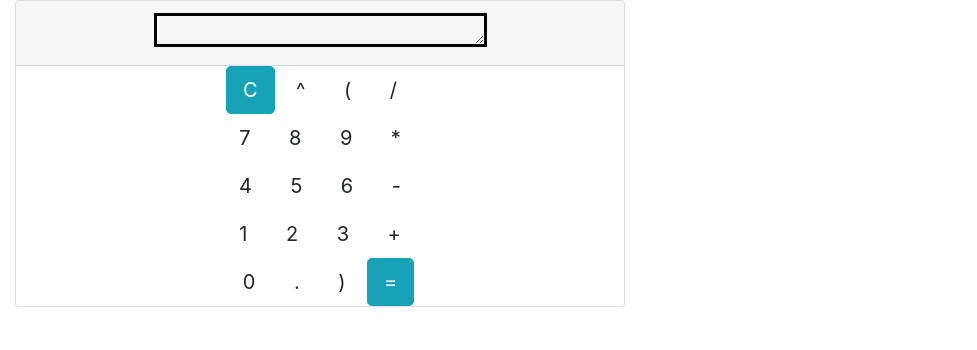
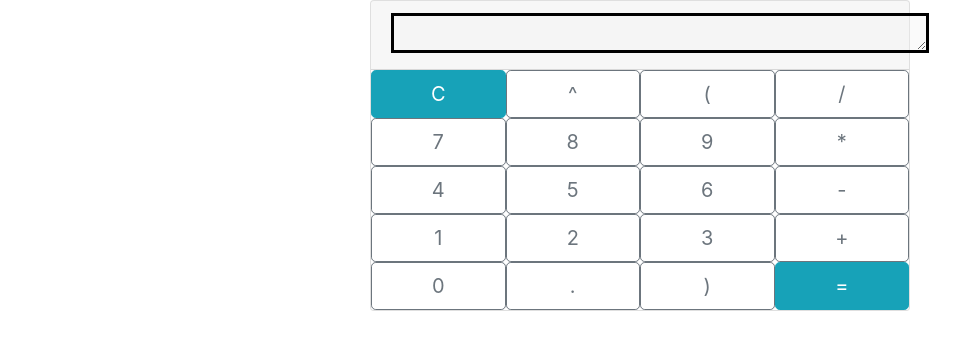
Before and after one commit to bugger69/InfixCalculator, a plain HTML site: page index.html in a window 1280 px wide. Shown: the whole page, without its empty margins (0-977 px from the left). Drawn offline with nearby package versions, Linux system fonts and the light colour scheme.

Commit message:
stable infix calculator

```diff
--- a/app.css
+++ b/app.css
@@ -7,6 +7,7 @@ section {
     text-align: center;
 }
 
-.button {
+.container {
     font-size : 10px;
+    text-align: center;
 }
--- a/index.html
+++ b/index.html
@@ -14,48 +14,51 @@
     <link rel="stylesheet" href="app.css" />
   </head>
   <body>
-    <section>
-        <div class = "column col-6">
+    <section class = "container">
+        <div class="row">
+            <div class="col-3"></div>
+            <div class = "col-6">
                 <div class = "card">
                     <div class="mainInput card-header">
                     <textarea
                         name=""
                         id="input"
-                    cols="30"
-                    rows="1"
+                        cols="80"
+                        rows="2"
                         disabled="disabled"
                     ></textarea>
                     </div>
-                <div class="buttons">
-                <div class="row0">
-                    <button class="reset btn btn-info btn-lg">C</button>
-                    <button class="obtns btn btn-lg">^</button>
-                    <button class="obtns btn btn-lg">(</button>
-                    <button class="obtns btn btn-lg">/</button>
+                    <div class="container buttons">
+                    <div class="row row0">
+                        <button class="reset btn btn-info btn-lg col-3">C</button>
+                        <button class="obtns btn btn-lg btn-outline-secondary col-3">^</button>
+                        <button class="obtns btn btn-lg btn-outline-secondary col-3">(</button>
+                        <button class="obtns btn btn-lg btn-outline-secondary col-3">/</button>
                     </div>
-                <div class="row1">
-                    <button class="obtns btn btn-lg">7</button>
-                    <button class="obtns btn btn-lg">8</button>
-                    <button class="obtns btn btn-lg">9</button>
-                    <button class="obtns btn btn-lg">*</button>
+                    <div class="row row1">
+                        <button class="obtns btn btn-lg btn-outline-secondary col-3">7</button>
+                        <button class="obtns btn btn-lg btn-outline-secondary col-3">8</button>
+                        <button class="obtns btn btn-lg btn-outline-secondary col-3">9</button>
+                        <button class="obtns btn btn-lg btn-outline-secondary col-3">*</button>
                     </div>
-                <div class="row2">
-                    <button class="obtns btn btn-lg">4</button>
-                    <button class="obtns btn btn-lg">5</button>
-                    <button class="obtns btn btn-lg">6</button>
-                    <button class="obtns btn btn-lg">-</button>
+                    <div class=" row row2">
+                        <button class="obtns btn btn-lg btn-outline-secondary col-3">4</button>
+                        <button class="obtns btn btn-lg btn-outline-secondary col-3">5</button>
+                        <button class="obtns btn btn-lg btn-outline-secondary col-3">6</button>
+                        <button class="obtns btn btn-lg btn-outline-secondary col-3">-</button>
                     </div>
-                <div class="row3">
-                    <button class="obtns btn btn-lg">1</button>
-                    <button class="obtns btn btn-lg">2</button>
-                    <button class="obtns btn btn-lg">3</button>
-                    <button class="obtns btn btn-lg">+</button>
+                    <div class="row row3">
+                        <button class="obtns btn btn-lg btn-outline-secondary col-3">1</button>
+                        <button class="obtns btn btn-lg btn-outline-secondary col-3">2</button>
+                        <button class="obtns btn btn-lg btn-outline-secondary col-3">3</button>
+                        <button class="obtns btn btn-lg btn-outline-secondary col-3">+</button>
                     </div>
-                <div class="row4">
-                    <button class="obtns btn btn-lg">0</button>
-                    <button class="obtns btn btn-lg">.</button>
-                    <button class="obtns btn btn-lg">)</button>
-                    <button class = "btn btn-info btn-lg">=</button>
+                    <div class="row row4">
+                        <button class="obtns btn btn-lg btn-outline-secondary col-3">0</button>
+                        <button class="obtns btn btn-lg btn-outline-secondary col-3">.</button>
+                        <button class="obtns btn btn-lg btn-outline-secondary col-3">)</button>
+                        <button class = "btn btn-info btn-lg col-3">=</button>
+                    </div>
                     </div>
                 </div>
             </div>
```
Lines whose indentation alone changed are shown as unchanged.
